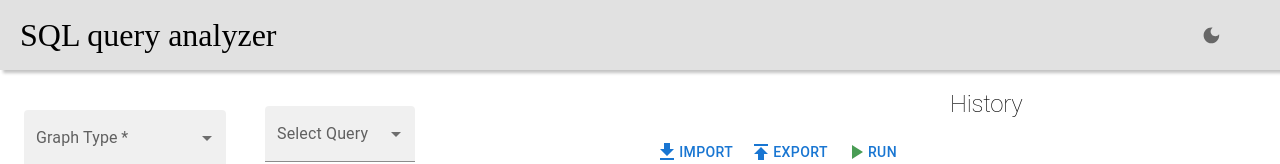
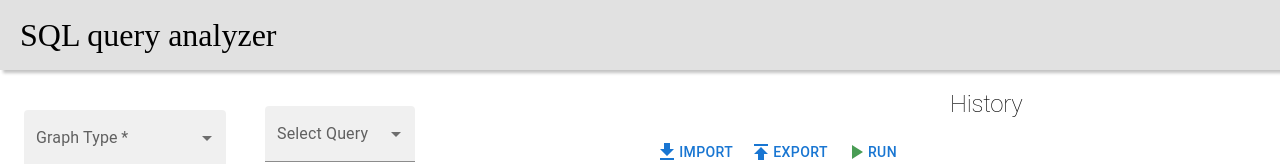
Before and after one commit to Aryan6400/Atlan-SQL-Query-Analyser, a React (Create React App) app: page / in a window 1280 px wide. Shown: the top 164 px of the page. Built offline with nearby package versions, Linux system fonts and the light colour scheme.

Commit message:
Icon removed for testing

```diff
--- a/src/App.js
+++ b/src/App.js
@@ -23,7 +23,7 @@ function App() {
     <>
       <header className={`header ${theme=="Dark"?"header-dark":null}`}>
         <span className={theme=="Dark"?"dark-font":null}>SQL query analyzer</span>
-        {theme=="Dark" ?
+        {/* {theme=="Dark" ?
           <IconButton title='Dark Mode' onClick={()=>setTheme("Light")}>
             <LightModeIcon className='theme-toggle-light' />
           </IconButton>
@@ -31,7 +31,7 @@ function App() {
           <IconButton title='Light Mode' onClick={()=>setTheme("Dark")}>
             <DarkModeIcon className='theme-toggle-dark' />
           </IconButton>
-        }
+        } */}
       </header>
 
       <div className={`App ${theme=="Dark"?"App-dark":null}`}>
```
